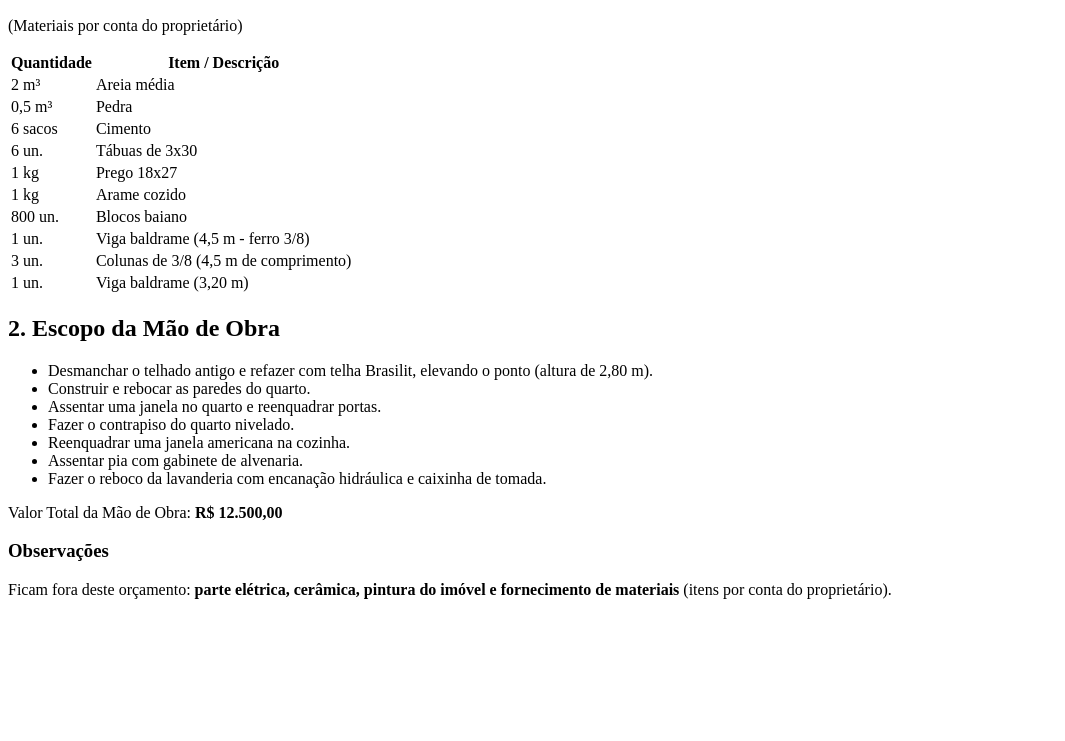
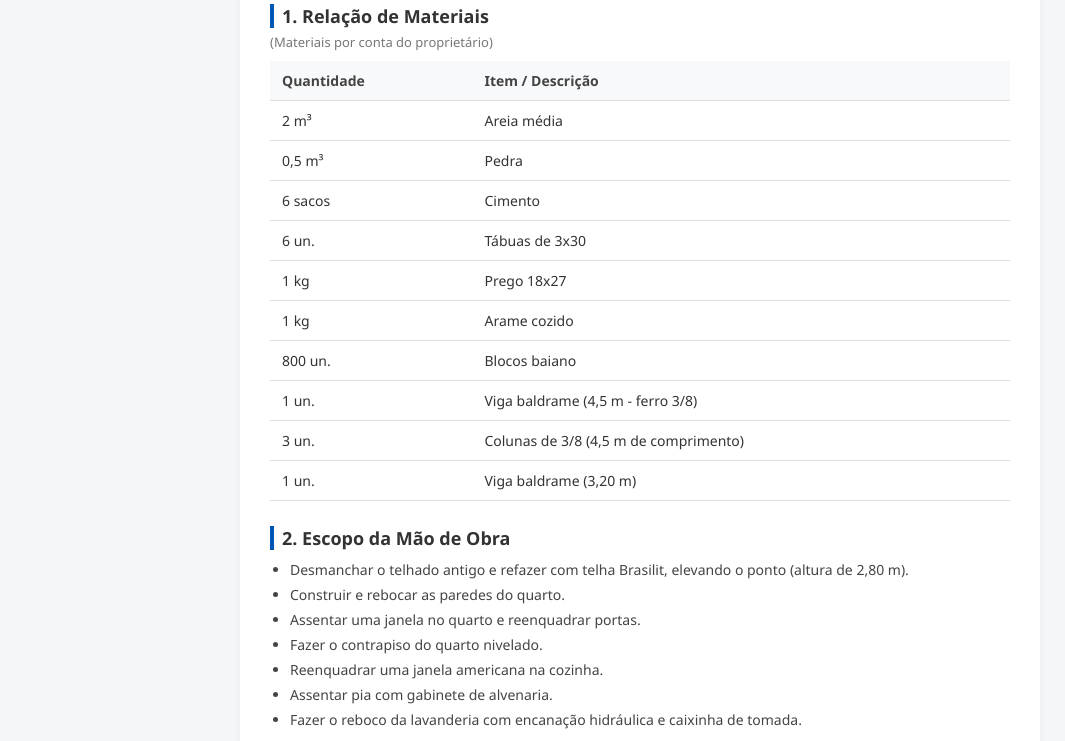
Before and after one commit to gungamerzoeiro-boop/or-amento_edson, a plain HTML site: page index.html in a window 1280 px wide. Shown: the part 148-889 px from the top of the page, without its empty margins (0-1065 px from the left). Before the commit the page ends 800 px from the top, so only its background shows below. Drawn offline with Linux system fonts and the light colour scheme.

Commit message:
Update index.html

```diff
--- a/index.html
+++ b/index.html
@@ -4,7 +4,7 @@
     <meta charset="UTF-8">
     <meta name="viewport" content="width=device-width, initial-scale=1.0">
     <title>Nota de Orçamento - Sr. Edsom</title>
-    <link rel="stylesheet" href="planilha.css">
+    <link rel="stylesheet" href="style.css">
 </head>
 <body>
     <div class="container">
```
